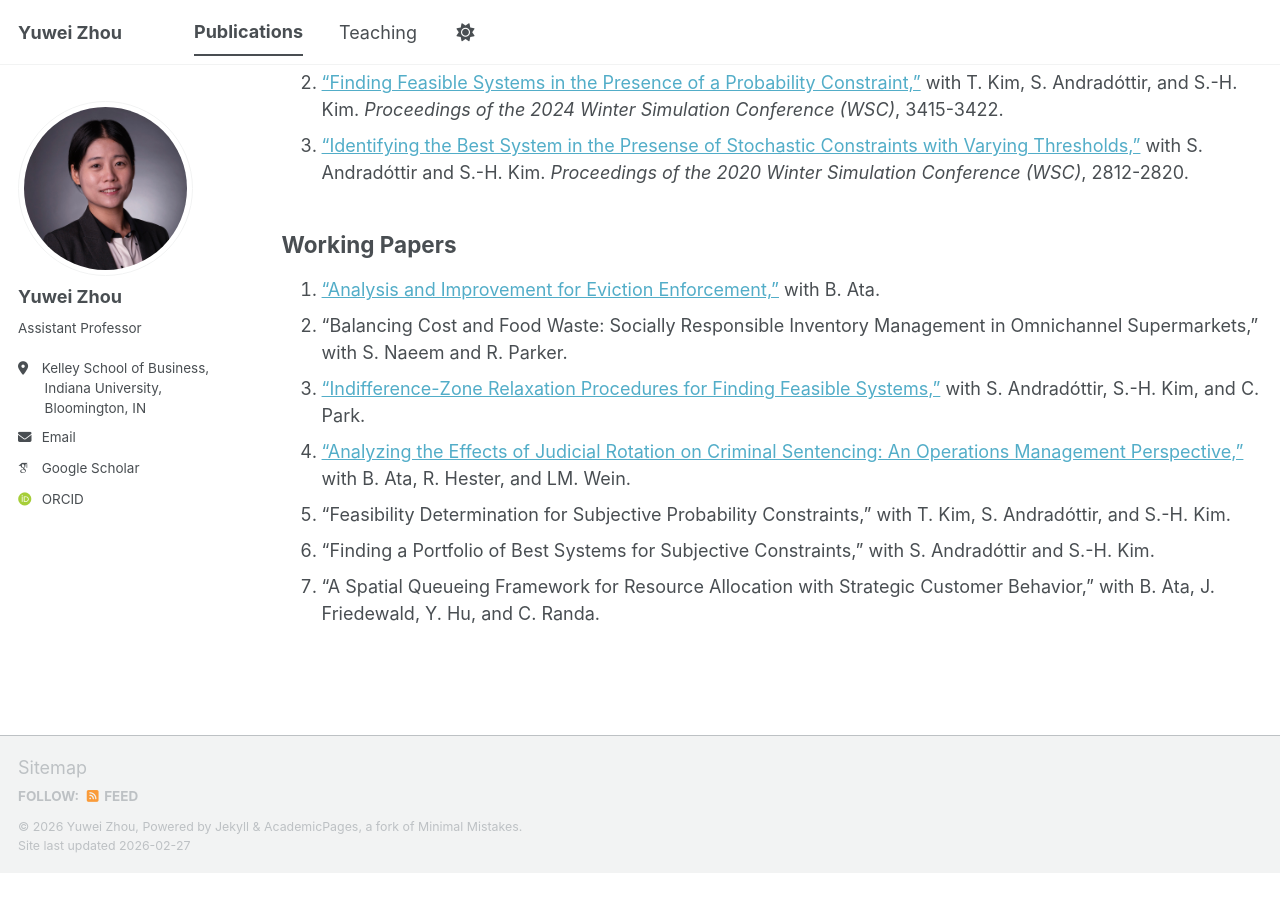
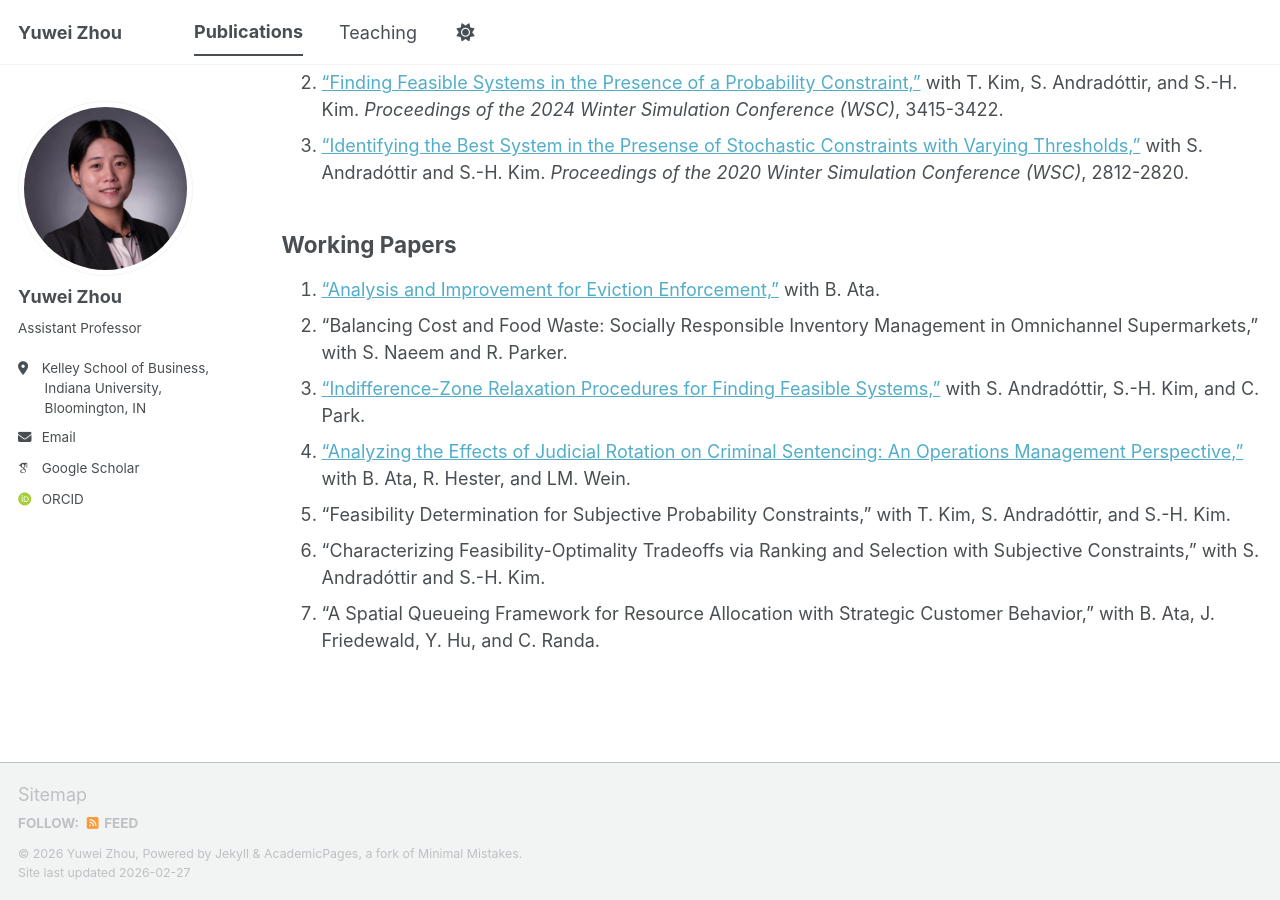
Before and after one commit to yuweizhou3/yuweizhou3.github.io, a Jekyll site: the page built from _pages/publications.md, in a window 1280 px wide and 900 px high, scrolled down 546 px. Built offline with Jekyll 4.4.1, drawn with Linux system fonts in a browser that asks for light colours; some web fonts are replaced; a script bundle is joined from its source files by our own code; library files that are not in the unit come from our copies; before the commit the page ends 1419 px from its top, so only the background shows below that.

Commit message:
Update publications.md

```diff
--- a/_pages/publications.md
+++ b/_pages/publications.md
@@ -22,5 +22,5 @@ author_profile: true
 3. ["Indifference-Zone Relaxation Procedures for Finding Feasible Systems,"](https://arxiv.org/abs/2509.04514) with S. Andradóttir, S.-H. Kim, and C. Park.
 4. ["Analyzing the Effects of Judicial Rotation on Criminal Sentencing: An Operations Management Perspective,"](https://yuweizhou3.github.io/files/JudgeShoppingDraft.pdf) with B. Ata, R. Hester, and LM. Wein.
 5. "Feasibility Determination for Subjective Probability Constraints," with T. Kim, S. Andradóttir, and S.-H. Kim.
-6. "Finding a Portfolio of Best Systems for Subjective Constraints," with S. Andradóttir and S.-H. Kim.
+6. "Characterizing Feasibility-Optimality Tradeoffs via Ranking and Selection with Subjective Constraints," with S. Andradóttir and S.-H. Kim.
 7. "A Spatial Queueing Framework for Resource Allocation with Strategic Customer Behavior," with B. Ata, J. Friedewald, Y. Hu, and C. Randa.
```
